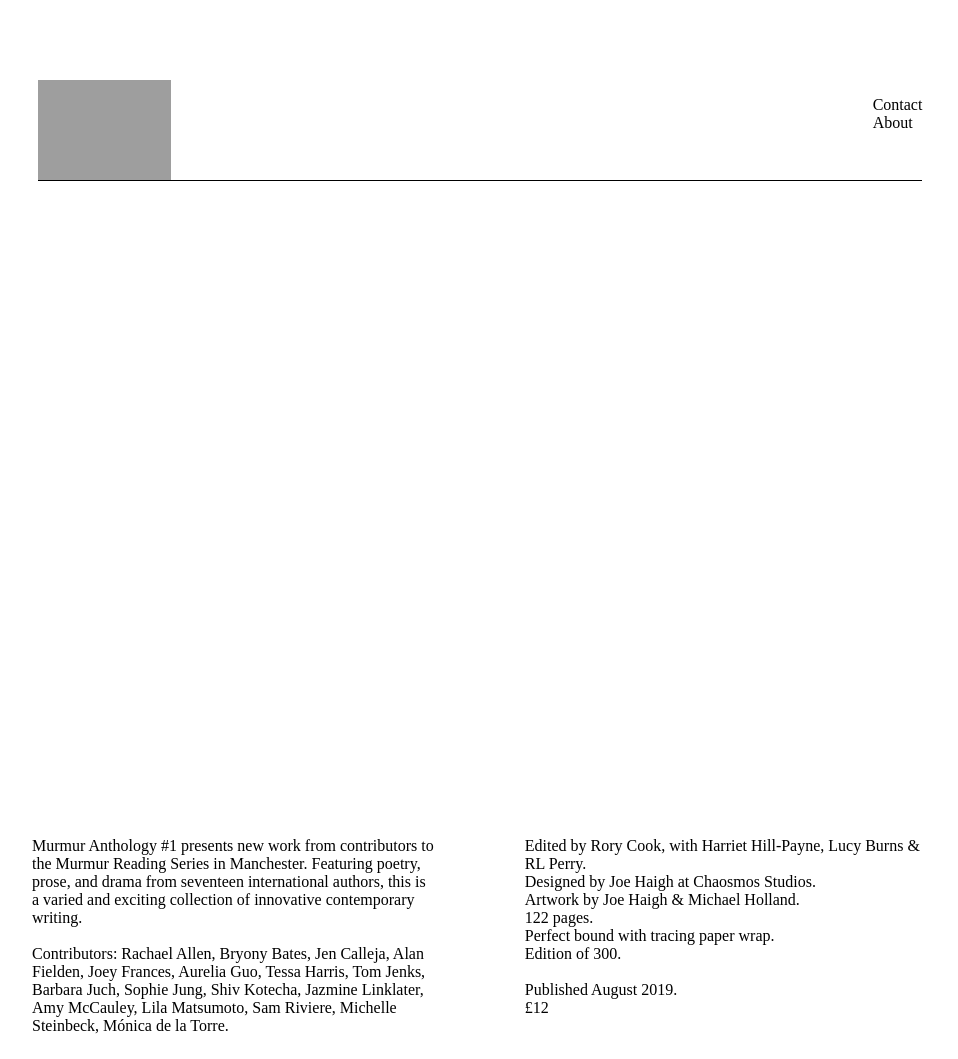
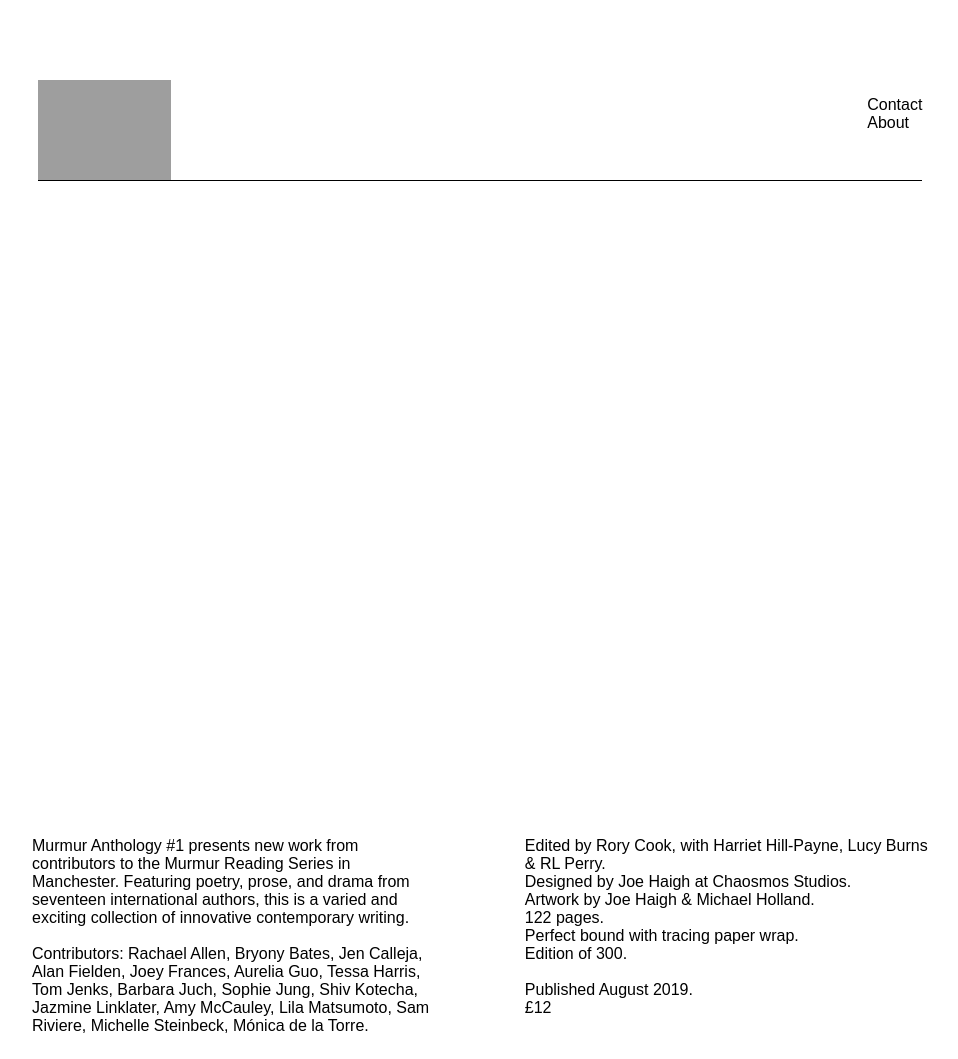
Before and after one commit to richpjames/monitor-books, a React (Create React App) app: page / in a window 1280 px wide. Shown: the whole page, without its empty margins (160-1118 px from the left). Built offline with nearby package versions, Linux system fonts and the light colour scheme; grey boxes are pictures that could not be loaded.

Commit message:
adding America font

```diff
--- a/src/Components/NavBar.js
+++ b/src/Components/NavBar.js
@@ -9,6 +9,7 @@
   margin-left: auto;
   margin-right:auto;
   margin-top: 10vh;
+  font-family: "GT America", sans-serif;
 `;
 const Logo = styled.img`
   height: 100px;
@@ -26,7 +27,7 @@
         src="https://www.monitorbooks.co.uk/img/monitor-bw-resized.jpg"
       />
       <NavLinks>
-        <NavItem>Contact</NavItem>
+        <NavItem> <a href="mailto:editor@monitorbooks.co.uk">Contact</a></NavItem>
         <NavItem>About</NavItem>
       </NavLinks>
     </Nav>
--- a/src/Components/Text.js
+++ b/src/Components/Text.js
@@ -5,7 +5,11 @@
 width: 45%;`
 const RightSection = styled.p`
 width: 45%;`
-const TextWrapper = styled.section`display: flex; justify-content: space-between;`
+const TextWrapper = styled.section`
+display: flex;
+justify-content: space-between;
+font-family: "GT America", sans-serif;
+`
 
 const Text = () => {
   return (
```
